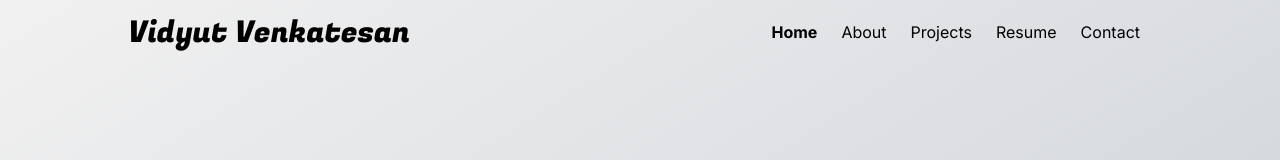
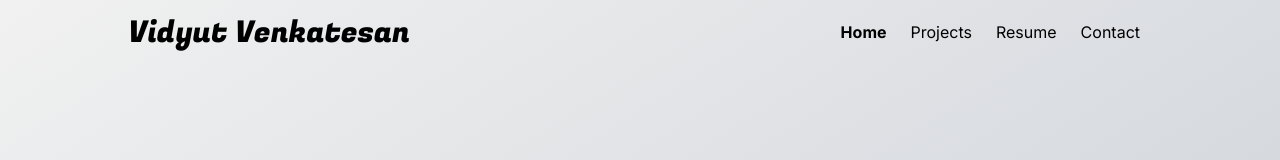
Before and after one commit to Vidyut01/Vidyut-Portfolio, a Next.js app: page / in a window 1280 px wide. Shown: the top 160 px of the page. Built offline with nearby package versions, Linux system fonts and the light colour scheme.

Commit message:
Removed about route and added it to home

```diff
--- a/app/about/page.tsx
+++ /dev/null
@@ -1,10 +0,0 @@
-
-const About = () => {
-  return (
-    <div className='mt-16 px-36 mb-10'>
-      about
-    </div>
-  )
-}
-
-export default About
--- a/app/page.tsx
+++ b/app/page.tsx
@@ -1,5 +1,5 @@
 import Image from "next/image";
-import WhoAmI from "^/Home/WhoAmI";
+import About from "^/About";
 
 export default function Home() {
   return (
@@ -21,7 +21,7 @@ export default function Home() {
 
       <hr className="mx-10 sm:mx-28 rounded-full h-1 bg-gray-600 my-10" />
 
-      <WhoAmI />
+      <About />
     </div>
   );
 }
--- a/components/Navbar/MobileNavModal.tsx
+++ b/components/Navbar/MobileNavModal.tsx
@@ -29,8 +29,6 @@ const MobileNavModal = ({closeHandler, headingFont}: {closeHandler: React.Dispat
       <div className='flex flex-col items-center justify-center h-full'>
         <NavItem name="Home" href="/" className='my-5' onClick={() => {closeHandler(false)}} />
         <hr className='bg-gray-600 w-[80%] rounded-full border-gray-600' />
-        <NavItem name="About" href="/about" className='my-5' onClick={() => {closeHandler(false)}} />
-        <hr className='bg-gray-600 w-[80%] rounded-full border-gray-600' />
         <NavItem name="Projects" href="/projects" className='my-5' onClick={() => {closeHandler(false)}} />
         <hr className='bg-gray-600 w-[80%] rounded-full border-gray-600' />
         <NavItem name="Resume" href="/resume" className='my-5' onClick={() => {closeHandler(false)}} />
--- a/components/Navbar/index.tsx
+++ b/components/Navbar/index.tsx
@@ -49,12 +49,11 @@ const Navbar = () => {
         </h1>
         <aside className="min-[940px]:flex hidden">
             <NavItem name="Home" href="/" />
-            <NavItem name="About" href="/about" />
             <NavItem name="Projects" href="/projects" />
             <NavItem name="Resume" href="/resume" />
             <NavItem name="Contact" href="/contact" />
         </aside>
-        <IoMenu size={30} className="min-[940px]:hidden hover:cursor-pointer fixed right-5 top-5" onClick={() => setIsModalOpen(true)} />
+        <IoMenu size={30} className="min-[940px]:hidden hover:cursor-pointer absolute right-5 top-5" onClick={() => setIsModalOpen(true)} />
         <div className="min-[940px]:hidden">
           <AnimatePresence
             initial={false}
```
Also changed, not shown: components/About/index.tsx (renamed from components/Home/WhoAmI.tsx).
